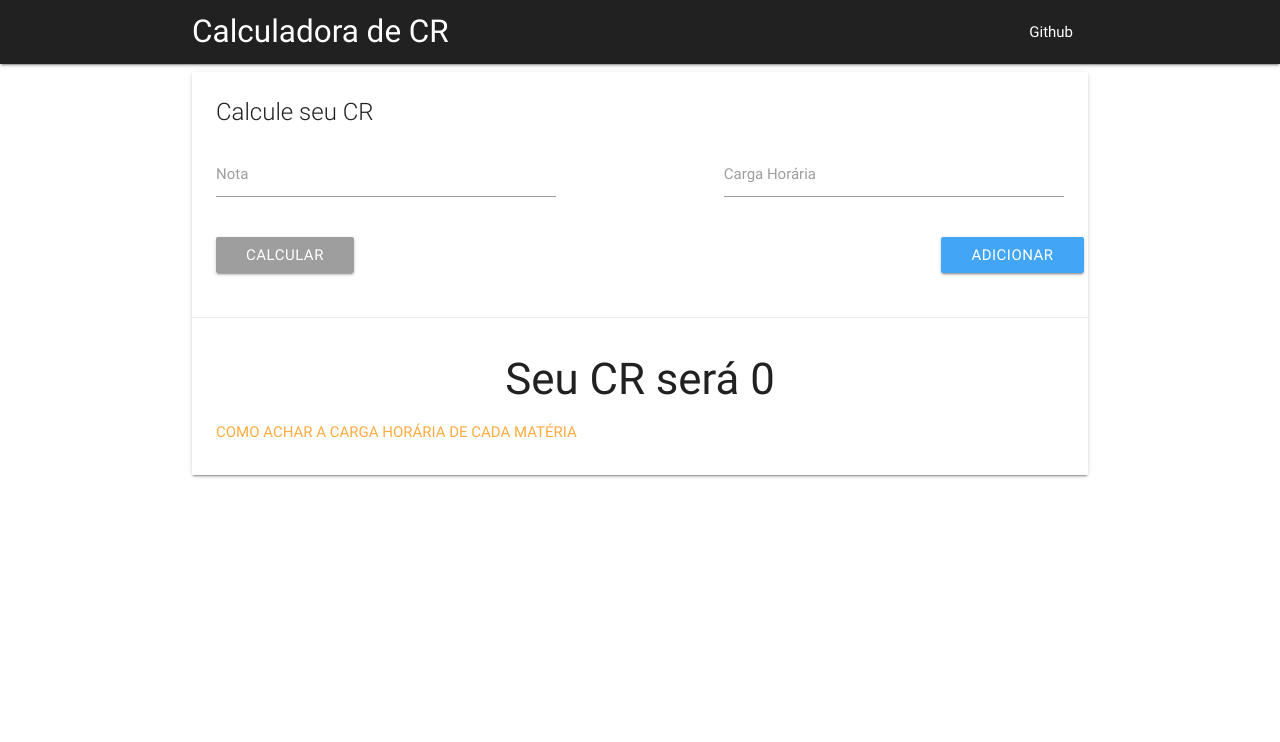
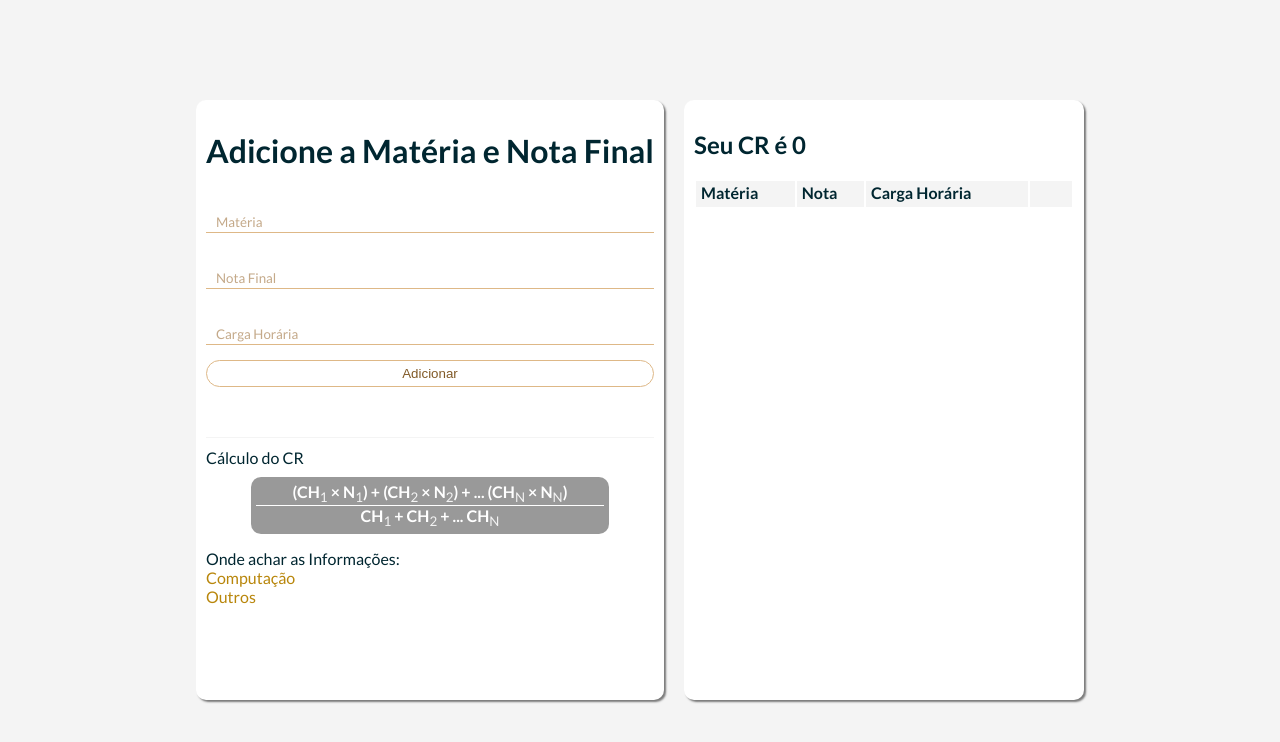
Before and after one commit to MatheusWTF/Calculadora-de-CR-Cederj, a plain HTML site: page index.html in a window 1280 px wide. Drawn offline with nearby package versions, Linux system fonts and the light colour scheme.

Commit message:
Updated everything, no longer using CSS Framework. OOP pattern on JS and list of added subjects. Missing Delete option

```diff
--- /dev/null
+++ b/css/main.css
@@ -0,0 +1,71 @@
+/* Global Styling */
+@import url('https://fonts.googleapis.com/css?family=Lato:300,400,700');
+*{box-sizing: border-box;}
+body, html{margin:0; padding:0; background-color: #f4f4f4; font-family: 'Lato', sans-serif; color: rgb(0, 38, 48);}
+
+/* Global Formating */
+.container{width: 90%; margin: auto;}
+.wrap{display: flex; justify-content: center; align-items: center; height: 100vh;}
+
+/* Flex Formating */
+.add-info{min-width: 400px; background-color: white; border-radius: 10px; margin-right:10px; min-height: 600px; padding: 10px; box-shadow: 2px 2px 2px rgba(0,0,0,0.5);}
+.display-info{min-width: 400px; background-color: white; border-radius: 10px; margin-left: 10px; min-height: 600px;padding: 10px; box-shadow: 2px 2px 2px rgba(0,0,0,0.5);}
+
+/* Items Formating */
+table{width: 100%;}
+th{background-color: #f4f4f4; text-align: left; padding: 2px 5px 5px 5px;}
+tr:nth-child(odd){background-color: #f9f9f9;}
+.center-text{text-align: center;}
+.del{text-decoration: none; color: red;}
+
+/* Form */
+.form-control{margin: 15px 0;}
+.full-wd{width: 100%;}
+input{
+  background-color: transparent;
+  border: none;
+  border-bottom: 1px solid burlywood;
+  padding: 2px 5px 5px 5px;
+  transition: border-bottom 300ms ease-in-out;
+  -webkit-transition: border-bottom 300ms ease-in-out;
+  -moz-transition: border-bottom 300ms ease-in-out;
+  -o-transition: border-bottom 300ms ease-in-out;
+}
+
+input:focus{outline: none; border-bottom: 2px solid rgb(177, 134, 78);}
+
+label{
+  display: block;
+  position: relative;
+  top: 22px;
+  left: 10px;
+  font-size: 10pt;
+  color: rgb(196, 169, 137);
+  pointer-events: none;
+  transition: top 300ms ease-in-out, left 300ms ease-in-out, font-size 300ms ease-in-out, color 300ms ease-in-out;
+  -moz-transition: top 300ms ease-in-out, left 300ms ease-in-out, font-size 300ms ease-in-out, color 300ms ease-in-out;
+  -webkit-transition: top 300ms ease-in-out, left 300ms ease-in-out, font-size 300ms ease-in-out, color 300ms ease-in-out;
+  -o-transition: top 300ms ease-in-out, left 300ms ease-in-out, font-size 300ms ease-in-out, color 300ms ease-in-out;
+}
+
+label.outside{
+  top: 0px;
+  left: 0px;
+  font-size: 12pt;
+  color: burlywood;
+  transition: top 300ms ease-in-out, left 300ms ease-in-out, font-size 300ms ease-in-out, color 300ms ease-in-out;
+  -moz-transition: top 300ms ease-in-out, left 300ms ease-in-out, font-size 300ms ease-in-out, color 300ms ease-in-out;
+  -webkit-transition: top 300ms ease-in-out, left 300ms ease-in-out, font-size 300ms ease-in-out, color 300ms ease-in-out;
+  -o-transition: top 300ms ease-in-out, left 300ms ease-in-out, font-size 300ms ease-in-out, color 300ms ease-in-out;
+}
+input[type="submit"]{border: 1px solid burlywood; border-radius: 20px; padding: 5px; text-align: center; color: rgb(129, 90, 39); cursor: pointer;}
+
+/* info Formating & Styling */
+.info-control{margin-top: 50px; border-top: #f4f4f4 1px solid;}
+.title-calc{margin: 10px 0px;}
+.calc{text-align: center; background-color: #999; padding: 5px;  width: 80%;margin: auto; border-radius: 10px; color: white;}
+.upper-calc{border-bottom: 1px solid white; font-weight: bold;}
+.lower-calc{font-weight: bold;}
+sub{font-weight: 400; color: #f4f4f4;}
+.onde-achar{margin: 15px 0;}
+.links{text-decoration: none; color: darkgoldenrod}
--- a/index.html
+++ b/index.html
@@ -4,73 +4,77 @@
   <meta charset="UTF-8">
   <meta name="viewport" content="width=device-width, initial-scale=1.0">
   <meta http-equiv="X-UA-Compatible" content="ie=edge">
-  <link rel="stylesheet" href="https://cdnjs.cloudflare.com/ajax/libs/materialize/0.100.2/css/materialize.min.css">
+  <link rel="stylesheet" href="./css/main.css">
   <title>Calculadora de CR || CEDERJ</title>
 </head>
 <body>
-  <nav class="grey darken-4" role="navigation">
-    <div class="nav-wrapper container"><a id="logo-container" href="#" class="brand-logo">Calculadora de CR</a>
-      <ul class="right hide-on-med-and-down">
-        <li><a href="https://github.com/MatheusWTF/Calculadora-de-CR-Cederj">Github</a></li>
-      </ul>
-
-      <ul id="nav-mobile" class="side-nav">
-        <li><a href="https://github.com/MatheusWTF/Calculadora-de-CR-Cederj">Github</a></li>
-      </ul>
-      <a href="#" data-activates="nav-mobile" class="button-collapse"><i class="material-icons">menu</i></a>
-    </div>
-  </nav>
-
   <div class="container">
-    <div class="card">
-      <div class="card-content">
-        <span class="card-title">Calcule seu CR</span>
-        <div class="row">
-          <div class="input-field col l5 m5 s5">
-            <input type="number" id="nota" name="nota">
-            <label for="nota">Nota</label>
+    <div class="wrap">
+      <!-- User Input / Information -->
+      <div class="add-info">
+        <form>
+          <h1 class="info-title">
+            Adicione a Matéria e Nota Final
+          </h1>
+          <div class="form-control">
+              <label for="mat">Matéria</label>
+              <input type="text" name="mat" id="mat" class="full-wd input">
+            </div>
+          <div class="form-control">
+            <label for="nf">Nota Final</label>
+            <input type="text" name="nf" id="nf" class="full-wd input">
           </div>
-          <div class="col s2 m2 l2"></div>
-          <div class="input-field col l5 m5 s5">
-            <input type="number" id="ch" name="ch">
+          <div class="form-control">
             <label for="ch">Carga Horária</label>
+            <input type="text" name="ch" id="ch" class="full-wd input">
           </div>
-        </div>
-        <div class="row">
-          <div class=" col s6 m4 l2">
-            <input type="submit" value="Calcular" class="btn grey" id="calc">
+          <div class="form-control">
+            <input type="submit" value="Adicionar" class="full-wd">
           </div>
-          <div class="col s0 m4 l8"></div>
-          <div class=" col s6 m4 l2">
-            <input type="submit" value="Adicionar" class="btn blue lighten-1" id="add">
+        </form>
+        <div class="info-control">
+          <div class="calculo">
+            <div class="title-calc">
+              Cálculo do CR
+            </div>
+            <div class="calc">
+              <div class="upper-calc">
+                (CH<sub>1</sub> &times; N<sub>1</sub>) + (CH<sub>2</sub> &times; N<sub>2</sub>) + ... (CH<sub>N</sub> &times; N<sub>N</sub>)
+              </div>
+              <div class="lower-calc">
+                CH<sub>1</sub> + CH<sub>2</sub> + ... CH<sub>N</sub>
+              </div>
+            </div>
+          </div>
+          <div class="onde-achar">
+            <div class="title-oa">
+              Onde achar as Informações:
+            </div>
+            <div class="link-oa">
+                <a href="http://cederj.edu.br/cederj/wp-content/uploads/2014/01/Matriz-Computa%C3%A7%C3%A3o-UFF-2016.1.pdf" class="links">Computação</a> <br>
+                <a href="http://cederj.edu.br/vestibular/cederj-conheca-os-cursos/" class="links">Outros</a>
+            </div>
           </div>
         </div>
       </div>
-      <div class="card-action">
-        <h3 class="center">Seu CR será <span class="cr">0</span></h3>
-        <p><a class="modal-trigger" href="#modal1">Como achar a carga horária de cada matéria</a></p>
+      <!-- Input Visualization / Result -->
+      <div class="display-info">
+        <div class="result">
+          <h2 class="res">Seu CR é <span id="res-cr"></span></h2>
+        </div>
+        <div class="materias">
+          <table id="mat-info">
+            <tr>
+              <th>Matéria</th>
+              <th>Nota</th>
+              <th>Carga Horária</th>
+              <th>&nbsp;&nbsp;&nbsp;&nbsp;&nbsp;&nbsp;</th>
+            </tr>
+          </table>
+        </div>
       </div>
     </div>
   </div>
-  <div id="modal1" class="modal bottom-sheet">
-      <div class="modal-content">
-        <h4>Achando a Carga Horária</h4>
-        <p>Primeiramente entre <a target="_blank" href="http://cederj.edu.br/vestibular/cederj-conheca-os-cursos/">aqui</a> e ache seu curso</p>
-        <p>Clique no link de seu curso e procure a Matriz Curricular (geralmente no final do conteúdo da pagina)</p>
-      </div>
-    </div>
-
-    <script
-    src="https://code.jquery.com/jquery-3.2.1.min.js"
-    integrity="sha256-hwg4gsxgFZhOsEEamdOYGBf13FyQuiTwlAQgxVSNgt4="
-    crossorigin="anonymous"></script>
-  <script src="https://cdnjs.cloudflare.com/ajax/libs/materialize/0.100.2/js/materialize.min.js"></script>
-  <script>
-    $(document).ready(function(){
-    // the "href" attribute of the modal trigger must specify the modal ID that wants to be triggered
-    $('.modal').modal();
-  });
-  </script>
-  <script src="js/main.js"></script>
+  <script src="./js/main.js"></script>
 </body>
 </html>
--- a/js/main.js
+++ b/js/main.js
@@ -1,47 +1,92 @@
-//Declarar Variaveis
-const nota = document.querySelector('#nota');
-const ch = document.querySelector('#ch');
-const add = document.querySelector('#add');
-const calc = document.querySelector('#calc');
-const cr = document.querySelector('.cr');
-
-//definir Vetores
-let listaNota = [];
-let listaCarga = [];
-
-//Iniciar EventListeners
-eventListeners();
-
-//Eventlisteners Function
-function eventListeners(){
-  //Adicionar
-  add.addEventListener('click', addToArrays);
-  //Calcular
-  calc.addEventListener('click', calcularCR);
-}
-
-//AddToArray Function
-function addToArrays(){
-  let score = nota.value;
-  let carga = ch.value;
-  if(score === '' || carga === ''){
-    console.log('Nenhuma informação adicionada');
-  }else{
-    listaNota.push(score);
-    listaCarga.push(carga);
-    score = '';
-    carga = '';
-    console.log(`Carga horaria: ${listaCarga} || Nota: ${listaNota}`);
+(function(){
+  let cr = {
+    nota:new Array(),
+    cargaH:new Array(),
+    materias:new Array(),
+    crFinal: 0,
+    init: function(){
+      this.cacheDOM();
+      this.events();
+      this.crShow();
+    },
+    cacheDOM:function(){
+      this.form = document.querySelector('form');
+      this.materia = document.querySelector('#mat');
+      this.ch = document.querySelector('#ch');
+      this.nf = document.querySelector('#nf');
+      this.cr = document.querySelector('#res-cr');
+      this.list = document.querySelector('#mat-info');
+      this.inputs = document.querySelectorAll('.input');
+      this.infoControl = document.querySelector('.info-control');
+      this.infoAdd = document.querySelector('.add-info');
+    },
+    events: function(){
+      this.form.addEventListener('submit', this.testInfo);
+      this.list.addEventListener('click', this.deleteInfo);
+      for(let i = 0; i < this.inputs.length; i++){
+        this.inputs[i].addEventListener('focus', this.focus);
+        this.inputs[i].addEventListener('blur', this.blur);
+      }
+    },
+    focus: function(e){
+      e.target.parentElement.children[0].classList.add('outside');
+    },
+    blur: function(e){
+      if(!e.target.value){e.target.parentElement.children[0].classList.remove('outside');}
+    },
+    testInfo: function(e){
+      e.preventDefault();
+      if(!cr.inputs[0].value || !cr.inputs[1] || !cr.inputs[2]){
+        cr.msg('Por favor, preencha todos os campos.');
+      }else{
+        let Mat = cr.inputs[0].value;
+        let NF = cr.inputs[1].value;
+        let CHo = cr.inputs[2].value;
+        cr.addInfo(Mat, NF, CHo);
+      }
+    },
+    msg: function(msg){
+      const alert = document.createElement('div');
+      alert.className = 'alert';
+      alert.appendChild(document.createTextNode(msg));
+      this.infoAdd.insertBefore(alert, this.infoControl);
+      setTimeout(function () {
+        document.querySelector('.alert').remove();
+      }, 1500);
+    },
+    addInfo: function(mat, nt, ch){
+      this.materias.push(mat);
+      this.nota.push(nt);
+      this.cargaH.push(ch);
+      this.showInfo(nt, ch, mat);
+      this.calc();
+    },
+    calc: function(){
+      let nota = this.nota;
+      let carga = this.cargaH;
+      let mat = this.materias;
+      let up = 0;
+      let down = 0;
+      for(let i = 0; i < mat.length; i++){
+        up += Number(carga[i] * nota[i]);
+        down += Number(carga[i]);
+      };
+      this.crFinal = up/down;
+      this.crShow();
+    },
+    crShow: function(){
+      this.cr.innerHTML = this.crFinal;
+    },
+    showInfo: function(nt, ch, mt){
+      let row = document.createElement('tr');
+      row.innerHTML = `
+        <td>${mt}</td>
+        <td>${nt}</td>
+        <td>${ch}</td>
+        <td class="center-text"><a href="#" class="del">X</a></td>
+      `;
+      this.list.appendChild(row);
+    }
   }
-};
-
-//CalcularCR function
-function calcularCR(){
-  let crNota = 0;
-  for(let i = 0; i < listaCarga.length; i++){
-    let calculo = (listaCarga[i]* listaNota[i])/listaCarga[i];
-    crNota = crNota + calculo;
-  }
-  notaFinal = crNota/listaCarga.length;
-  cr.innerHTML = notaFinal.toFixed(1);
-}
+  cr.init();
+})()
```
